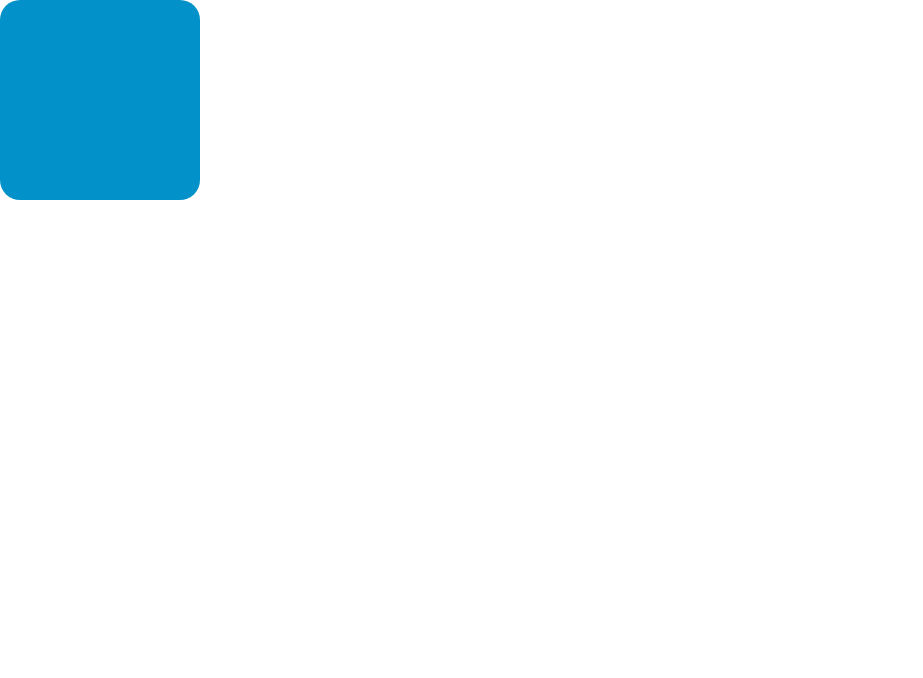
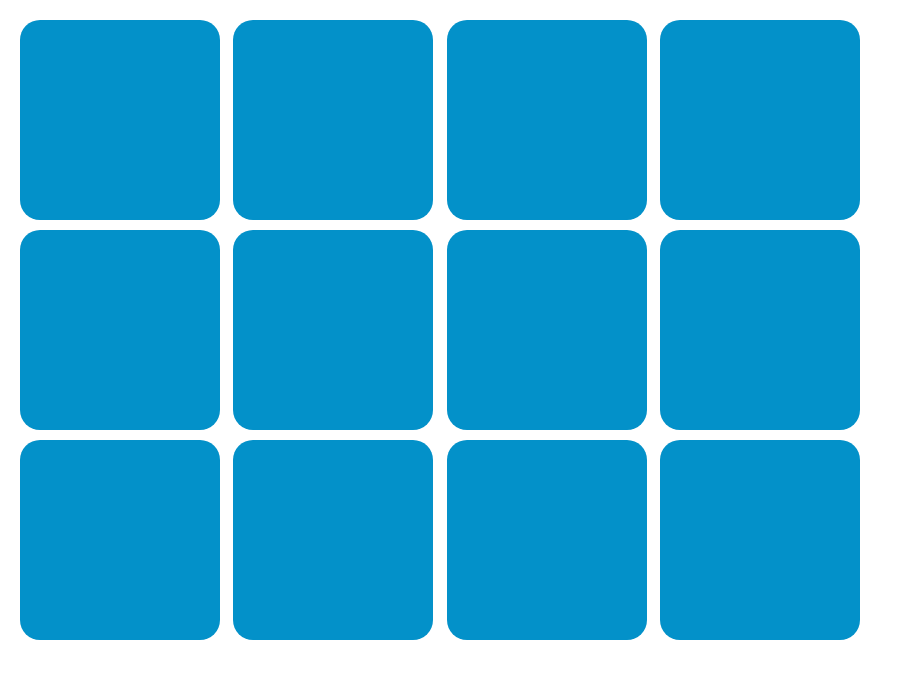
Before and after one commit to Samuel2007/Tile_Matching_Game_Frontend, a React (Create React App) app: page / in a window 1280 px wide. Shown: the top 678 px of the page, without its empty margins (0-923 px from the left). Built offline with nearby package versions, Linux system fonts and the light colour scheme.

Commit message:
task/tileContainer/add tiles container (#2)

```diff
--- a/src/App.js
+++ b/src/App.js
@@ -1,10 +1,10 @@
 import "./App.css";
-import Tile from "./components/Tile/Tile";
+import TilesContainer from "./components/TilesContainer/TileContainer";
 
 function App() {
   return (
     <div className="App">
-      <Tile></Tile>
+      <TilesContainer />
     </div>
   );
 }
--- a/src/components/Tile/Tile.jsx
+++ b/src/components/Tile/Tile.jsx
@@ -1,9 +1,9 @@
 import React, { useState } from "react";
 import "./Tile.css";
 
-function Tile() {
-  const tilePicture =
-    "https://images.pexels.com/photos/4420454/pexels-photo-4420454.jpeg?auto=compress&cs=tinysrgb&w=1260&h=750&dpr=1";
+function Tile(props) {
+  // const props =
+  //   "https://images.pexels.com/photos/4420454/pexels-photo-4420454.jpeg?auto=compress&cs=tinysrgb&w=1260&h=750&dpr=1";
 
   const [isClicked, setIsClicked] = useState(false);
 
@@ -11,8 +11,7 @@ function Tile() {
 
   return (
     <div className="Tile" onClick={onClickHandler}>
-      {/* {isClicked.toString()} */}
-      {isClicked && <img src={tilePicture} className="Image" />}
+      {isClicked && <img src={props.pictureTile} className="Image" />}
     </div>
   );
 }
--- /dev/null
+++ b/src/components/TilesContainer/TileContainer.css
@@ -0,0 +1,10 @@
+.TileContainer {
+  flex-wrap: wrap;
+  display: flex;
+  justify-content: space-between;
+  margin-top: 20px;
+  margin-left: 20px;
+  margin-right: 20px;
+  width: 840px;
+  height: 630px;
+}
--- /dev/null
+++ b/src/components/TilesContainer/TileContainer.jsx
@@ -0,0 +1,31 @@
+import React, { useState } from "react";
+import Tile from "../Tile/Tile";
+import "./TileContainer.css";
+
+function TilesContainer(props) {
+  const listOfAllTiles = [
+    "https://images.pexels.com/photos/1374884/pexels-photo-1374884.jpeg?auto=compress&cs=tinysrgb&w=1600",
+    "https://images.pexels.com/photos/314726/pexels-photo-314726.jpeg?auto=compress&cs=tinysrgb&w=1260&h=750&dpr=1",
+    "https://images.pexels.com/photos/4420454/pexels-photo-4420454.jpeg?auto=compress&cs=tinysrgb&w=1260&h=750&dpr=1",
+    "https://images.pexels.com/photos/53459/lightning-storm-weather-sky-53459.jpeg?auto=compress&cs=tinysrgb&w=1600",
+    "https://images.pexels.com/photos/2129796/pexels-photo-2129796.png?auto=compress&cs=tinysrgb&w=1600",
+    "https://images.pexels.com/photos/147411/italy-mountains-dawn-daybreak-147411.jpeg?auto=compress&cs=tinysrgb&w=1600",
+  ];
+
+  const listOfAllPairedTiles = [...listOfAllTiles, ...listOfAllTiles];
+
+  const listToDisplay = listOfAllPairedTiles.sort(
+    (a, b) => 0.5 - Math.random()
+  );
+  console.log(listToDisplay);
+
+  return (
+    <div className="TileContainer">
+      {listToDisplay.map((element) => (
+        <Tile pictureTile={element} />
+      ))}
+    </div>
+  );
+}
+
+export default TilesContainer;
```
